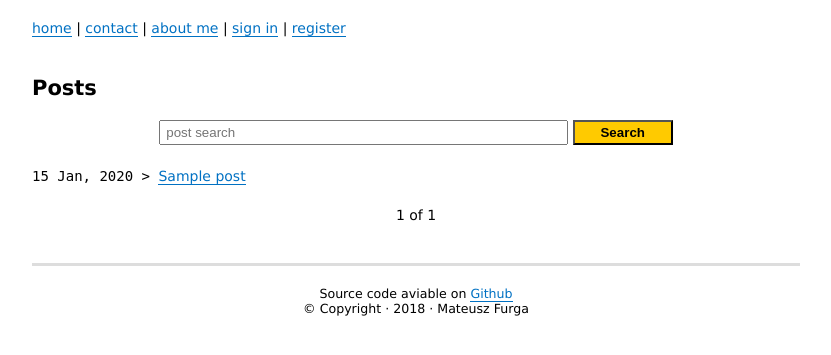
After one commit to mfurga/django-blog, a Django app: page / in a window 1280 px wide. The commit adds this page. Shown: the top 355 px of the page, without its empty margins (224-1055 px from the left). Run offline with Django 3.2, Linux system fonts and the light colour scheme; tables that the repository leaves empty hold one stand-in row (values such as "Sample post").

Commit message:
Added posts templates. Updated posts views.py

```diff
--- a/common/templates/base.html
+++ b/common/templates/base.html
@@ -14,18 +14,18 @@
         <div class="container clear">
             <ul class="navbar-list fleft">
                 <li itemprop="name"><a itemprop="url" href="{% url 'posts:list' %}">home</a></li>
-                <li itemprop="name"><a itemprop="url" href="{% url 'aboutme:contact' %}">contact</a></li>
-                <li itemprop="name"><a itemprop="url" href="{% url 'aboutme:details' %}">about me</a></li>
+                <li itemprop="name"><a itemprop="url" href="#">contact</a></li>
+                <li itemprop="name"><a itemprop="url" href="#">about me</a></li>
                 {% if not user.is_authenticated %}
-                <li itemprop="name"><a itemprop="url" href="{% url 'users:signin' %}">sign in</a></li>
-                <li itemprop="name"><a itemprop="url" href="{% url 'users:register' %}">register</a></li>
+                <li itemprop="name"><a itemprop="url" href="#">sign in</a></li>
+                <li itemprop="name"><a itemprop="url" href="#">register</a></li>
                 {% endif %}
             </ul>
             {% if user.is_authenticated %}
             <ul class="navbar-list fright">
-                <li itemprop="name"><a itemprop="url" href="{% url 'users:dashboard' %}">{{ request.user }}</a> {% if request.user.is_superuser %}(admin){% endif %}</li>
-                <li itemprop="name"><a itemprop="url" href="{% url 'posts:create' %}">new post</a></li>
-                <li itemprop="name"><a itemprop="url" href="{% url 'users:logout' %}">logout</a></li>
+                <li itemprop="name"><a itemprop="url" href="#">{{ request.user }}</a> {% if request.user.is_superuser %}(admin){% endif %}</li>
+                <li itemprop="name"><a itemprop="url" href="#">new post</a></li>
+                <li itemprop="name"><a itemprop="url" href="#">logout</a></li>
             </ul>
             {% endif %}
         </div>
--- /dev/null
+++ b/posts/templates/posts/posts_list.html
@@ -0,0 +1,37 @@
+{% extends 'templates/base.html' %}
+
+{% block title %}Home{% endblock %}
+
+{% block content %}
+	<section id="posts" class="main">
+		<div class="container">
+			<header class="header">
+				<h1 class="title">Posts</h1>
+			</header>
+			<div class="content">
+
+				<div class="posts-search tcenter p20-bottom">
+					<form action="" method="get">
+						<input type="text" name="q" placeholder="post search" value="{{ request.GET.q }}">
+						<button class="btn">Search</button>
+					</form>
+				</div>
+				<ul class="posts-list">
+					{% if content %}
+					{% for ins in content %}
+					<li>
+						<span class="publish-date">{{ ins.publish | date:'d M, Y' }}</span>
+						<a href="{% url 'posts:detail' ins.slug %}">{{ ins.title }}</a>
+					</li>
+					{% endfor %}
+					{% endif %}
+				</ul>
+				<ul class="pagination tcenter p20-top">
+					{% if content.has_previous %}<li class="prev">&laquo; <a href="?page={{ content.previous_page_number }}{% if request.GET.q %}&q={{ request.GET.q }}{% endif %}">Prev</a></li> {% endif %}
+					<li>{{ content.number }} of {{ content.paginator.num_pages }}</li>
+					{% if content.has_next %}<li class="next"><a href="?page={{ content.next_page_number }}{% if request.GET.q %}&q={{ request.GET.q }}{% endif %}">Next</a> &raquo;</li>{% endif %}
+				</ul>
+			</div>
+		</div>
+	</section>
+{% endblock %}
--- a/posts/views.py
+++ b/posts/views.py
@@ -1,5 +1,5 @@
 from django.core.paginator import Paginator
-from django.shortcuts import render
+from django.shortcuts import render, get_object_or_404
 from django.db.models import Q
 
 from .models import Post
```
Also changed, not shown: posts/templates/posts/posts_create.html (added, +34 -0 lines), posts/templates/posts/posts_detail.html (added, +17 -0 lines).
